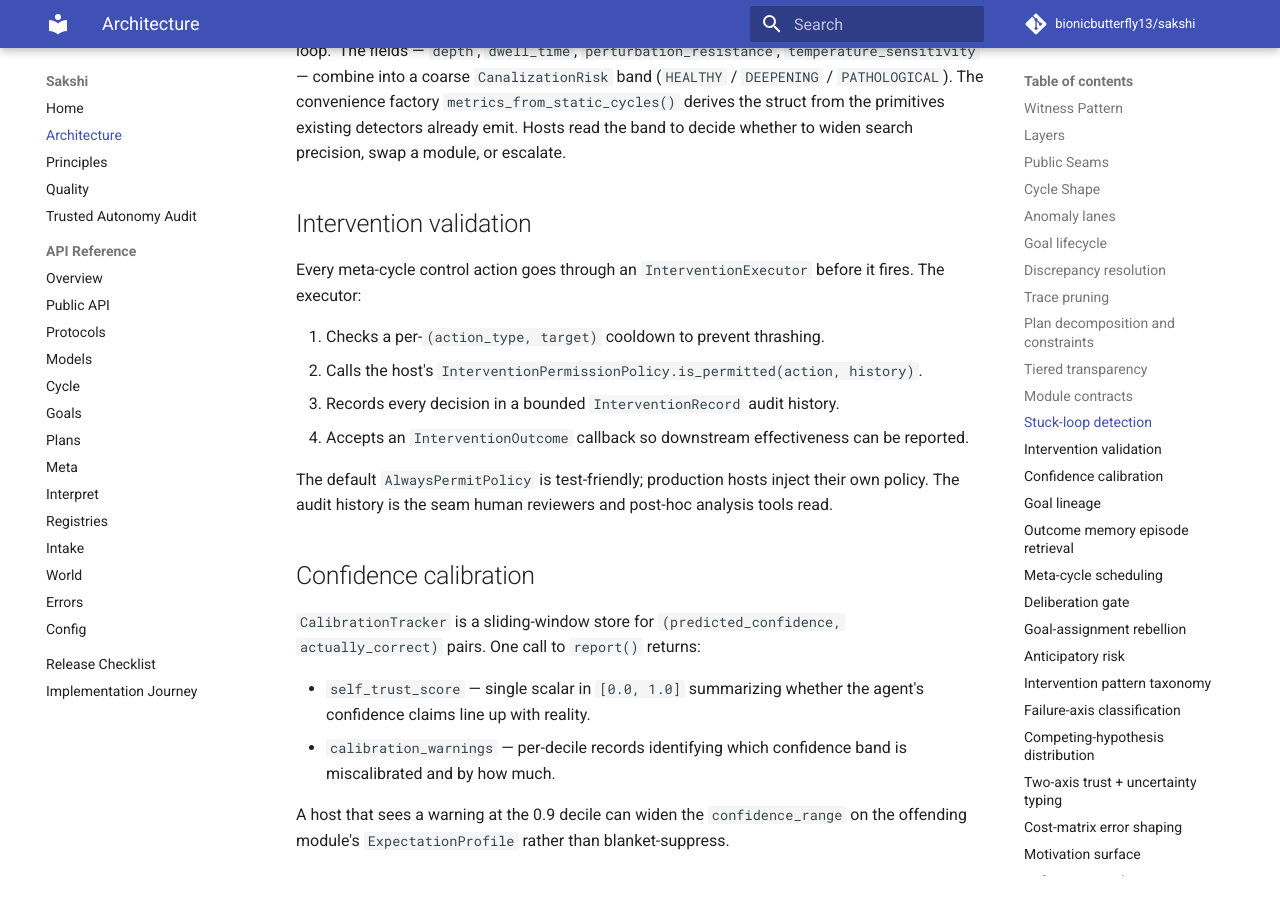
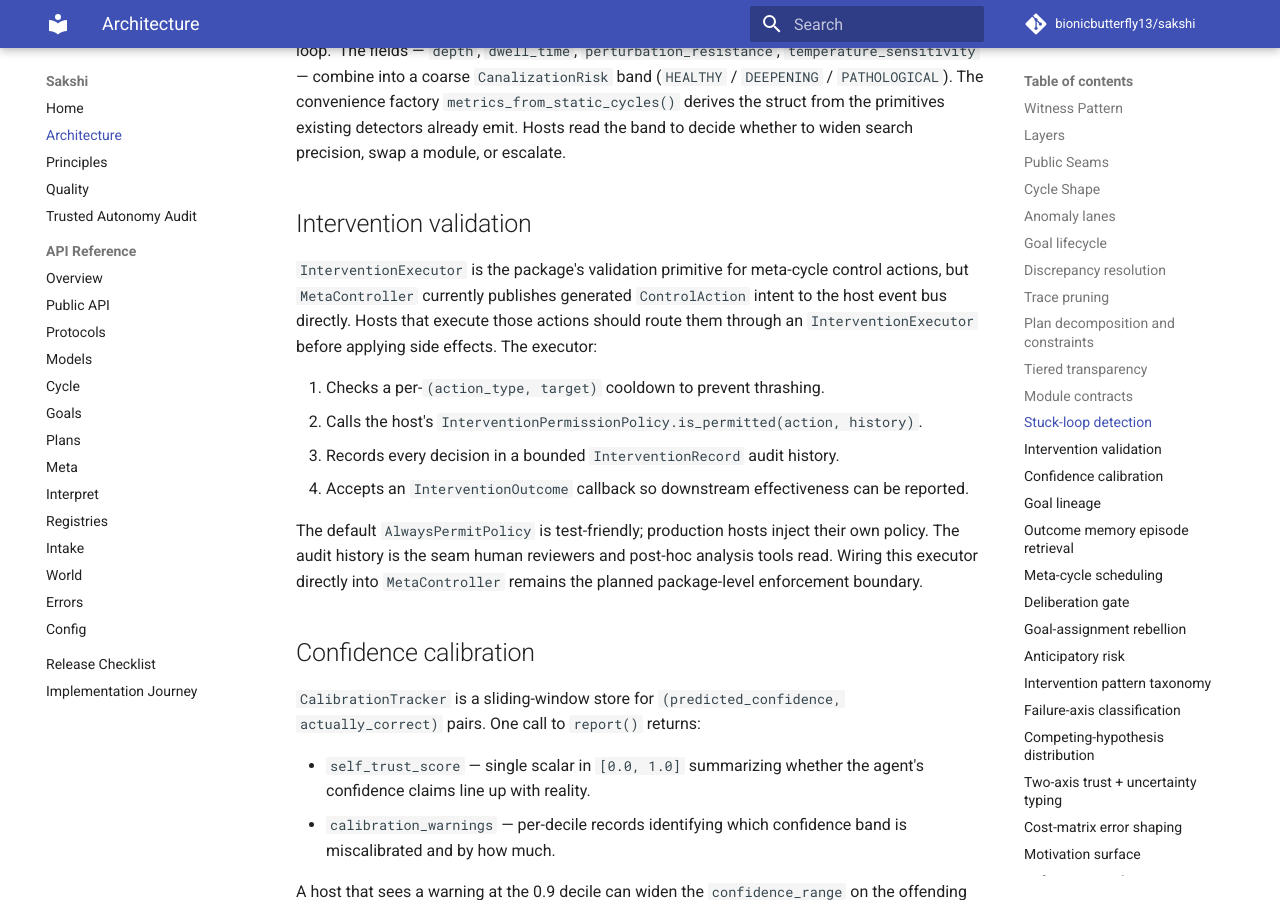
Before and after one commit to bionicbutterfly13/sakshi, an MkDocs documentation site: the page built from docs/architecture.md, in a window 1280 px wide and 900 px high, scrolled down 4004 px. Built offline with MkDocs 1.6.1 and Material for MkDocs 9.7.7, drawn with Linux system fonts in a browser that asks for light colours; comment, search, counter and statistics services are not loaded.

Commit message:
Clarify intervention validation boundary

```diff
--- a/docs/architecture.md
+++ b/docs/architecture.md
@@ -131,14 +131,18 @@ This is the primary typed-monitoring surface. Sakshi watches the running module
 
 ## Intervention validation
 
-Every meta-cycle control action goes through an `InterventionExecutor` before it fires. The executor:
+`InterventionExecutor` is the package's validation primitive for meta-cycle
+control actions, but `MetaController` currently publishes generated
+`ControlAction` intent to the host event bus directly. Hosts that execute those
+actions should route them through an `InterventionExecutor` before applying
+side effects. The executor:
 
 1. Checks a per-`(action_type, target)` cooldown to prevent thrashing.
 2. Calls the host's `InterventionPermissionPolicy.is_permitted(action, history)`.
 3. Records every decision in a bounded `InterventionRecord` audit history.
 4. Accepts an `InterventionOutcome` callback so downstream effectiveness can be reported.
 
-The default `AlwaysPermitPolicy` is test-friendly; production hosts inject their own policy. The audit history is the seam human reviewers and post-hoc analysis tools read.
+The default `AlwaysPermitPolicy` is test-friendly; production hosts inject their own policy. The audit history is the seam human reviewers and post-hoc analysis tools read. Wiring this executor directly into `MetaController` remains the planned package-level enforcement boundary.
 
 ## Confidence calibration
 
```
Also changed, not shown: docs/integrity-mission-2026-05-09.md (added, +30 -0 lines).
